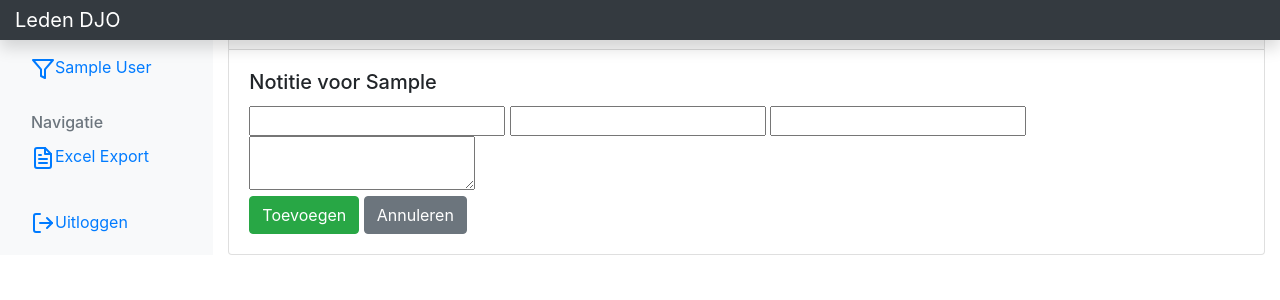
After one commit to djoamersfoort/LedenAdministratie, a Django app: template LedenAdministratie/templates/lid_add_note.html in a window 1280 px wide. The commit adds this page. Shown: the top 300 px of the page. Run offline with Django 3.2, Linux system fonts and the light colour scheme; the template is opened without the code that fills it: most values are stand-ins (such as "Sample title", 1, 10 or a date in 2020); form fields are guessed from the names that the template uses; some libraries are stand-ins or nearby versions.

Commit message:
Add notes screen

```diff
--- a/LedenAdministratie/LedenAdministratie/urls.py
+++ b/LedenAdministratie/LedenAdministratie/urls.py
@@ -28,5 +28,6 @@ urlpatterns = [
     path('lid_edit/<int:pk>/', views.LidUpdateView.as_view(), name='lid_edit'),
     path('lid_delete/<int:pk>/', views.LidDeleteView.as_view(), name='lid_delete'),
     path('lid_create/', views.LidCreateView.as_view(), name='lid_create'),
+    path('lid_addnote/<int:member_id>/', views.LidAddNoteView.as_view(), name='lid_addnote'),
     path('', views.login, name='login'),
 ]
--- a/LedenAdministratie/templates/edit_lid.html
+++ b/LedenAdministratie/templates/edit_lid.html
@@ -76,7 +76,7 @@
             <div class="card-body">
                 <div class="card-header text-white bg-secondary">Overig</div>
                 <div class="col-md-5">
-                    <h6 class="mt-2">Notities</h6>
+                    <h6 class="mt-2">Notities <a href="{% url 'lid_addnote' object.id %}"><span data-feather="plus-circle"></span></a></h6>
                     <div class="table-responsive">
                         <table class="table table-hover table-sm">
                             <thead class="thead-light">
@@ -88,7 +88,7 @@
                                 </tr>
                             </thead>
                             <tbody>
-                                {% for note in form.instance.notes.all %}
+                                {% for note in object.notes.all %}
                                 <tr>
                                     <td>{{ note.created }}</td>
                                     <td>{{ note.username }}</td>
--- /dev/null
+++ b/LedenAdministratie/templates/lid_add_note.html
@@ -0,0 +1,29 @@
+{% extends 'base.html' %}
+{% load widget_tweaks %}
+
+{% block content %}
+
+<form method="post">
+    {% csrf_token %}
+
+    <div class="card">
+        <div class="card-header">
+            Notitie toevoegen
+        </div>
+        <div class="card-body">
+            <h5 class="card-title">Notitie voor {{ member.first_name }}</h5>
+            {{ form.member }}
+            {{ form.created }}
+            {{ form.username }}
+            {{ form.text|add_class:'form-control' }}
+            <br/>
+
+            <button type="submit" class="btn btn-success">Toevoegen</button>
+            <button onclick="javascript:history.go(-1)" type="button" class="btn btn-secondary">Annuleren</button>
+
+        </div>
+    </div>
+</form>
+
+
+{% endblock %}
```
Also changed, not shown: LedenAdministratie/LedenAdministratie/forms.py (+7 -1 lines), LedenAdministratie/LedenAdministratie/views.py (+21 -1 lines).
